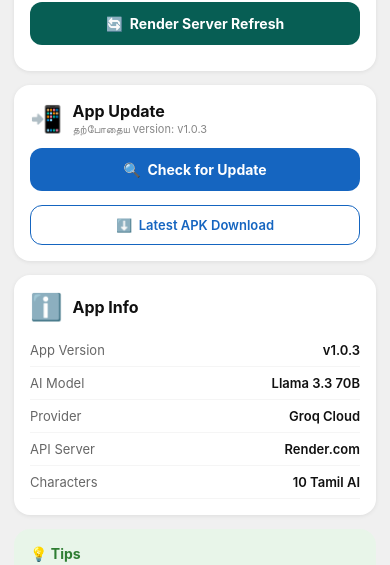
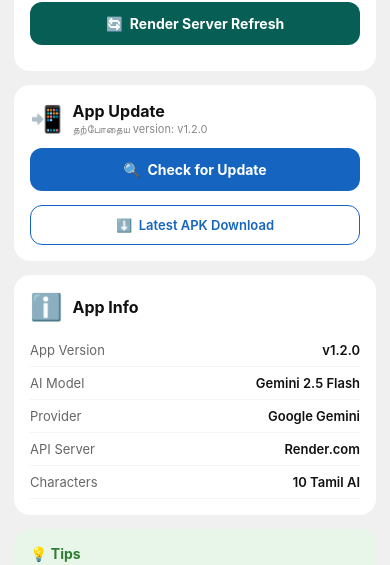
Before and after one commit to channai123098-collab/tamil-ai-chat, a React Native app: screen /Settings in a window 390 px wide. Shown: the part 187-752 px from the top of the page. Built offline with nearby package versions, Linux system fonts and the light colour scheme.

Commit message:
fix: /api/health→/api/healthz, update v1.2.0, provider→Gemini

```diff
--- a/screens/SettingsScreen.tsx
+++ b/screens/SettingsScreen.tsx
@@ -1,13 +1,10 @@
 import React, { useState } from 'react';
-import {
-  View, Text, TouchableOpacity, StyleSheet,
-  ScrollView, Linking, Alert, ActivityIndicator,
-} from 'react-native';
+import { View, Text, TouchableOpacity, StyleSheet, ScrollView, Linking, ActivityIndicator } from 'react-native';
 import { SafeAreaView } from 'react-native-safe-area-context';
 
 const API_BASE = 'https://tamil-chat-api.onrender.com';
-const APP_VERSION = '1.0.3';
-const LATEST_APK_URL = 'https://expo.dev/artifacts/eas/nGnreJcaJndY5q5ZR2We7P.apk';
+const APP_VERSION = '1.2.0';
+const LATEST_APK_URL = 'https://expo.dev/artifacts/eas/m6q6Vd9FkV5kVwHxZwEUFw.apk';
 
 type Status = 'idle' | 'loading' | 'success' | 'error';
 
@@ -22,7 +19,7 @@
     setRenderMsg('Render server-ஐ எழுப்புகிறோம்...');
     const start = Date.now();
     try {
-      const res = await fetch(`${API_BASE}/api/health`, { method: 'GET' });
+      const res = await fetch(`${API_BASE}/api/healthz`);
       const ms = Date.now() - start;
       if (res.ok) {
         const data = await res.json().catch(() => ({}));
@@ -32,7 +29,7 @@
         setRenderStatus('error');
         setRenderMsg(`⚠️ HTTP ${res.status} — மீண்டும் முயல்க`);
       }
-    } catch (e: any) {
+    } catch (e) {
       const ms = Date.now() - start;
       setRenderStatus('error');
       setRenderMsg(`❌ ${ms > 25000 ? 'Timeout — server தூங்குது, மீண்டும் tap பண்ணு' : e?.message || 'Connection error'}`);
@@ -43,30 +40,22 @@
     setUpdateStatus('loading');
     setUpdateMsg('Latest version check பண்றோம்...');
     try {
-      const res = await fetch(`${API_BASE}/api/health`);
-      if (res.ok) {
-        setUpdateStatus('success');
-        setUpdateMsg(`ℹ️ Current: v${APP_VERSION} — Latest APK download-ல் available`);
-      } else {
-        throw new Error('Server unreachable');
-      }
+      const res = await fetch(`${API_BASE}/api/healthz`);
+      setUpdateStatus('success');
+      setUpdateMsg(res.ok
+        ? `ℹ️ Current: v${APP_VERSION} — Latest APK download-ல் available`
+        : `ℹ️ Current: v${APP_VERSION} — Download link கீழே இருக்கு`);
     } catch {
       setUpdateStatus('success');
       setUpdateMsg(`ℹ️ Current: v${APP_VERSION} — Download link கீழே இருக்கு`);
     }
   };
 
-  const statusColor = (s: Status) => {
-    if (s === 'success') return '#1B5E20';
-    if (s === 'error') return '#B71C1C';
-    return '#555';
-  };
+  const statusColor = (s: Status) => s === 'success' ? '#1B5E20' : s === 'error' ? '#B71C1C' : '#555';
 
   return (
     <SafeAreaView style={styles.safe}>
       <ScrollView contentContainerStyle={styles.scroll} showsVerticalScrollIndicator={false}>
-
-        {/* Render API Section */}
         <View style={styles.card}>
           <View style={styles.cardHeader}>
             <Text style={styles.cardIcon}>🖥️</Text>
@@ -75,28 +64,13 @@
               <Text style={styles.cardSub}>tamil-chat-api.onrender.com</Text>
             </View>
           </View>
-
-          <Text style={styles.infoText}>
-            Free server-ல் 15 நிமிடம் idle-ஆ இருந்தா தூங்கிடும். Tap பண்ணி எழுப்புங்க!
-          </Text>
-
-          <TouchableOpacity
-            style={[styles.actionBtn, styles.renderBtn, renderStatus === 'loading' && styles.btnDisabled]}
-            onPress={refreshRender}
-            disabled={renderStatus === 'loading'}
-          >
-            {renderStatus === 'loading'
-              ? <ActivityIndicator color="#fff" size="small" />
-              : <Text style={styles.actionBtnTxt}>🔄  Render Server Refresh</Text>
-            }
+          <Text style={styles.infoText}>Free server-ல் 15 நிமிடம் idle-ஆ இருந்தா தூங்கிடும். Tap பண்ணி எழுப்புங்க!</Text>
+          <TouchableOpacity style={[styles.actionBtn, styles.renderBtn, renderStatus === 'loading' && styles.btnDisabled]} onPress={refreshRender} disabled={renderStatus === 'loading'}>
+            {renderStatus === 'loading' ? <ActivityIndicator color="#fff" size="small" /> : <Text style={styles.actionBtnTxt}>🔄  Render Server Refresh</Text>}
           </TouchableOpacity>
-
-          {renderMsg ? (
-            <Text style={[styles.statusMsg, { color: statusColor(renderStatus) }]}>{renderMsg}</Text>
-          ) : null}
+          {renderMsg ? <Text style={[styles.statusMsg, { color: statusColor(renderStatus) }]}>{renderMsg}</Text> : null}
         </View>
 
-        {/* Check Update Section */}
         <View style={styles.card}>
           <View style={styles.cardHeader}>
             <Text style={styles.cardIcon}>📲</Text>
@@ -105,66 +79,40 @@
               <Text style={styles.cardSub}>தற்போதைய version: v{APP_VERSION}</Text>
             </View>
           </View>
-
-          <TouchableOpacity
-            style={[styles.actionBtn, styles.updateBtn, updateStatus === 'loading' && styles.btnDisabled]}
-            onPress={checkUpdate}
-            disabled={updateStatus === 'loading'}
-          >
-            {updateStatus === 'loading'
-              ? <ActivityIndicator color="#fff" size="small" />
-              : <Text style={styles.actionBtnTxt}>🔍  Check for Update</Text>
-            }
+          <TouchableOpacity style={[styles.actionBtn, styles.updateBtn, updateStatus === 'loading' && styles.btnDisabled]} onPress={checkUpdate} disabled={updateStatus === 'loading'}>
+            {updateStatus === 'loading' ? <ActivityIndicator color="#fff" size="small" /> : <Text style={styles.actionBtnTxt}>🔍  Check for Update</Text>}
           </TouchableOpacity>
-
-          {updateMsg ? (
-            <Text style={[styles.statusMsg, { color: statusColor(updateStatus) }]}>{updateMsg}</Text>
-          ) : null}
-
-          <TouchableOpacity
-            style={styles.downloadBtn}
-            onPress={() => Linking.openURL(LATEST_APK_URL)}
-          >
+          {updateMsg ? <Text style={[styles.statusMsg, { color: statusColor(updateStatus) }]}>{updateMsg}</Text> : null}
+          <TouchableOpacity style={styles.downloadBtn} onPress={() => Linking.openURL(LATEST_APK_URL)}>
             <Text style={styles.downloadBtnTxt}>⬇️  Latest APK Download</Text>
           </TouchableOpacity>
         </View>
 
-        {/* App Info */}
         <View style={styles.card}>
           <View style={styles.cardHeader}>
             <Text style={styles.cardIcon}>ℹ️</Text>
             <Text style={styles.cardTitle}>App Info</Text>
           </View>
-          <View style={styles.infoRow}>
-            <Text style={styles.infoLabel}>App Version</Text>
-            <Text style={styles.infoVal}>v{APP_VERSION}</Text>
-          </View>
-          <View style={styles.infoRow}>
-            <Text style={styles.infoLabel}>AI Model</Text>
-            <Text style={styles.infoVal}>Llama 3.3 70B</Text>
-          </View>
-          <View style={styles.infoRow}>
-            <Text style={styles.infoLabel}>Provider</Text>
-            <Text style={styles.infoVal}>Groq Cloud</Text>
-          </View>
-          <View style={styles.infoRow}>
-            <Text style={styles.infoLabel}>API Server</Text>
-            <Text style={styles.infoVal}>Render.com</Text>
-          </View>
-          <View style={styles.infoRow}>
-            <Text style={styles.infoLabel}>Characters</Text>
-            <Text style={styles.infoVal}>10 Tamil AI</Text>
-          </View>
+          {[
+            ['App Version', `v${APP_VERSION}`],
+            ['AI Model', 'Gemini 2.5 Flash'],
+            ['Provider', 'Google Gemini'],
+            ['API Server', 'Render.com'],
+            ['Characters', '10 Tamil AI'],
+          ].map(([label, val]) => (
+            <View key={label} style={styles.infoRow}>
+              <Text style={styles.infoLabel}>{label}</Text>
+              <Text style={styles.infoVal}>{val}</Text>
+            </View>
+          ))}
         </View>
 
-        {/* Tips */}
         <View style={styles.tipsCard}>
           <Text style={styles.tipsTitle}>💡 Tips</Text>
           <Text style={styles.tipItem}>• முதல் message slow-ஆ வந்தா — Render Refresh tap பண்ணுங்க</Text>
           <Text style={styles.tipItem}>• Face Swap-க்கு HuggingFace free key வேணும்</Text>
           <Text style={styles.tipItem}>• Group Chat-ல் 2+ characters select பண்ணி பேசலாம்</Text>
         </View>
-
       </ScrollView>
     </SafeAreaView>
   );
@@ -173,36 +121,22 @@
 const styles = StyleSheet.create({
   safe: { flex: 1, backgroundColor: '#f0f0f0' },
   scroll: { padding: 14, gap: 14 },
-  card: {
-    backgroundColor: '#fff', borderRadius: 16,
-    padding: 16, elevation: 2,
-    shadowColor: '#000', shadowOffset: { width: 0, height: 1 },
-    shadowOpacity: 0.08, shadowRadius: 4,
-  },
+  card: { backgroundColor: '#fff', borderRadius: 16, padding: 16, elevation: 2 },
   cardHeader: { flexDirection: 'row', alignItems: 'center', gap: 10, marginBottom: 12 },
   cardIcon: { fontSize: 26 },
   cardTitles: { flex: 1 },
   cardTitle: { fontSize: 16, fontWeight: 'bold', color: '#111' },
   cardSub: { fontSize: 11, color: '#888', marginTop: 1 },
   infoText: { fontSize: 12, color: '#666', lineHeight: 18, marginBottom: 12 },
-  actionBtn: {
-    borderRadius: 12, paddingVertical: 13,
-    alignItems: 'center', marginBottom: 10,
-  },
+  actionBtn: { borderRadius: 12, paddingVertical: 13, alignItems: 'center', marginBottom: 10 },
   renderBtn: { backgroundColor: '#075E54' },
   updateBtn: { backgroundColor: '#1565C0' },
   btnDisabled: { opacity: 0.6 },
   actionBtnTxt: { color: '#fff', fontWeight: 'bold', fontSize: 14 },
   statusMsg: { fontSize: 12, lineHeight: 18, marginTop: 2 },
-  downloadBtn: {
-    borderWidth: 1.5, borderColor: '#1565C0', borderRadius: 12,
-    paddingVertical: 11, alignItems: 'center', marginTop: 4,
-  },
+  downloadBtn: { borderWidth: 1.5, borderColor: '#1565C0', borderRadius: 12, paddingVertical: 11, alignItems: 'center', marginTop: 4 },
   downloadBtnTxt: { color: '#1565C0', fontWeight: '600', fontSize: 13 },
-  infoRow: {
-    flexDirection: 'row', justifyContent: 'space-between',
-    paddingVertical: 8, borderBottomWidth: 1, borderBottomColor: '#f5f5f5',
-  },
+  infoRow: { flexDirection: 'row', justifyContent: 'space-between', paddingVertical: 8, borderBottomWidth: 1, borderBottomColor: '#f5f5f5' },
   infoLabel: { fontSize: 13, color: '#666' },
   infoVal: { fontSize: 13, fontWeight: '600', color: '#111' },
   tipsCard: { backgroundColor: '#E8F5E9', borderRadius: 16, padding: 16 },
```
